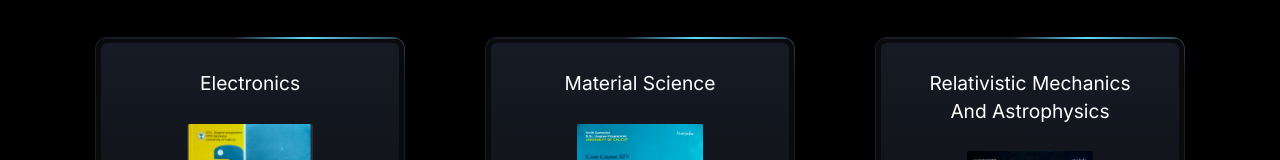
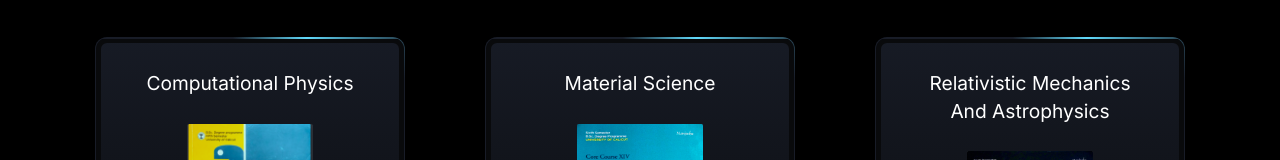
Before and after one commit to FarisPalayi/phybooks, a Next.js app: page /semester/1 in a window 1280 px wide. Shown: the part 261-421 px from the top of the page. Built offline with nearby package versions, Linux system fonts and the light colour scheme.

Commit message:
minor changes

```diff
--- a/src/app/semester/[semNumber]/page.js
+++ b/src/app/semester/[semNumber]/page.js
@@ -6,7 +6,7 @@ import DarkCard from "../../components/books/DarkCard";
 const placeholderBooks = [
   {
     id: 1,
-    title: "Electronics",
+    title: "Computational Physics",
     author: "Prof. Inasu CA",
     published: "August 29, 2021",
     image: {
```
